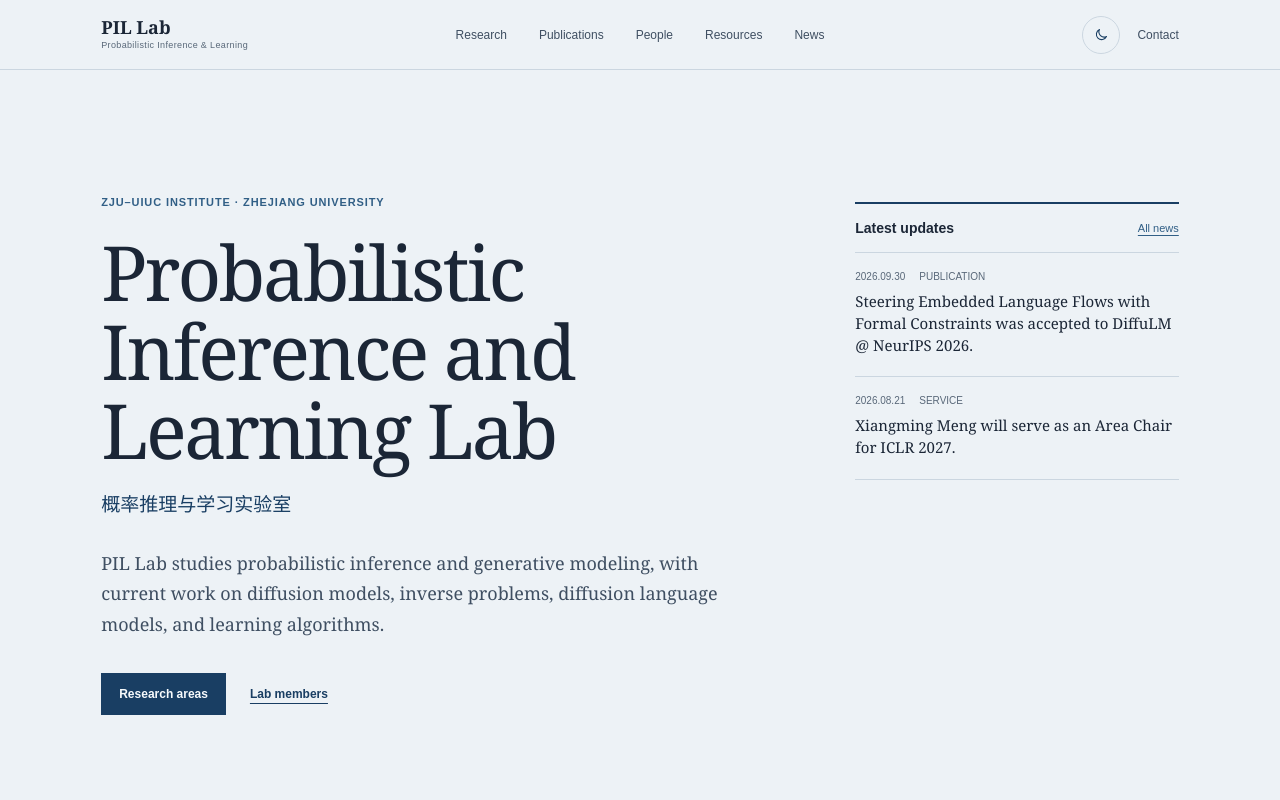
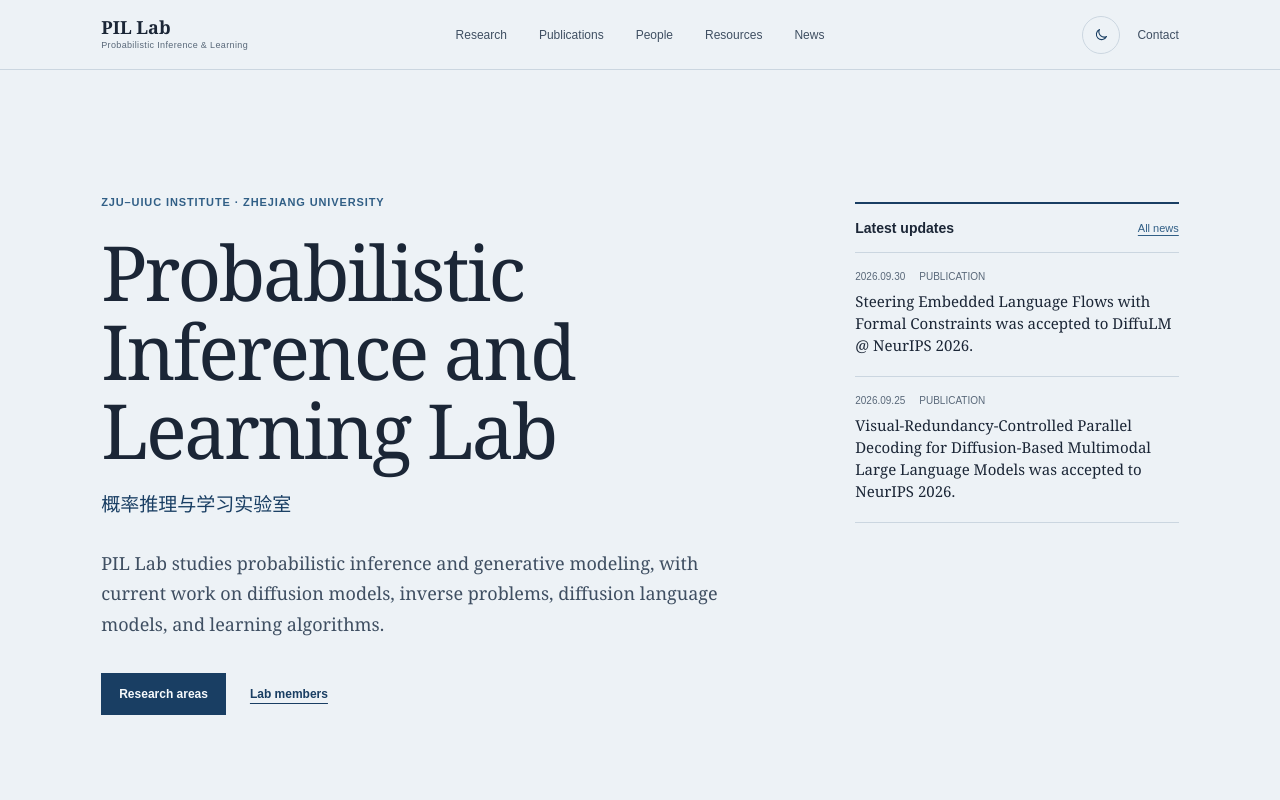
Before and after one commit to zju-pil-lab/zju-pil-lab.github.io, a Next.js app: page / in a window 1280 px wide. Shown: the top 800 px of the page. Built offline with nearby package versions, Linux system fonts and the light colour scheme.

Commit message:
Show latest substantive lab updates

```diff
--- a/app/page.tsx
+++ b/app/page.tsx
@@ -3,16 +3,15 @@ import ThemeToggle from '@/components/theme-toggle';
 import siteData from '@/data/site.json';
 
 const externalProps = { target: '_blank', rel: 'noreferrer' } as const;
-type NewsItem = (typeof siteData.news)[number];
 
 export default function Home() {
   const pi = siteData.principalInvestigator;
   const phdStudents = siteData.people.filter((person) => person.group === 'phd');
   const mastersStudents = siteData.people.filter((person) => person.group === 'master');
-  const latestUpdates = [
-    siteData.news.find((item) => item.type === 'Publication'),
-    siteData.news.find((item) => item.type !== 'Website' && item.type !== 'Publication'),
-  ].filter((item): item is NewsItem => Boolean(item));
+  const latestUpdates = [...siteData.news]
+    .filter((item) => item.type !== 'Website')
+    .sort((a, b) => b.date.localeCompare(a.date))
+    .slice(0, 2);
 
   return (
     <div id="top">
```
